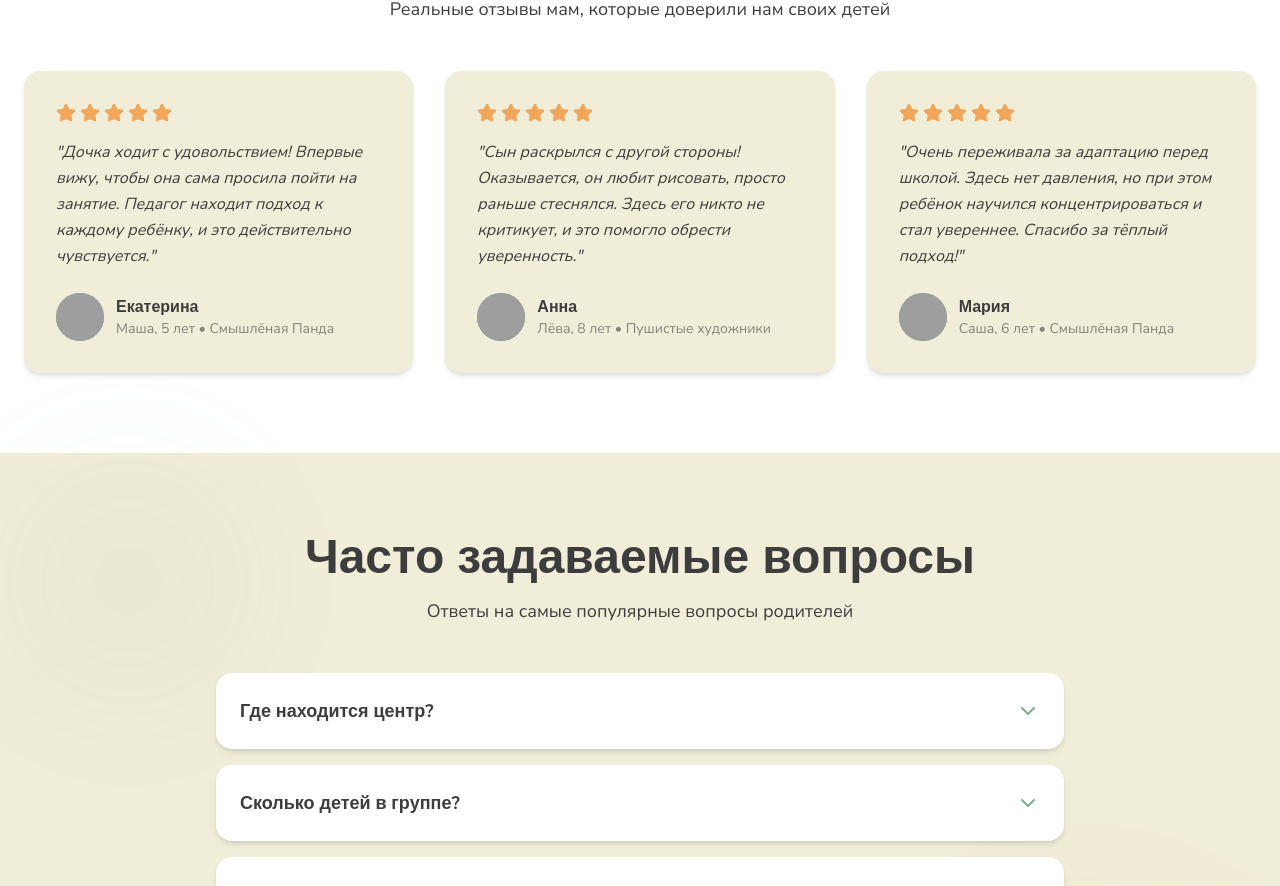
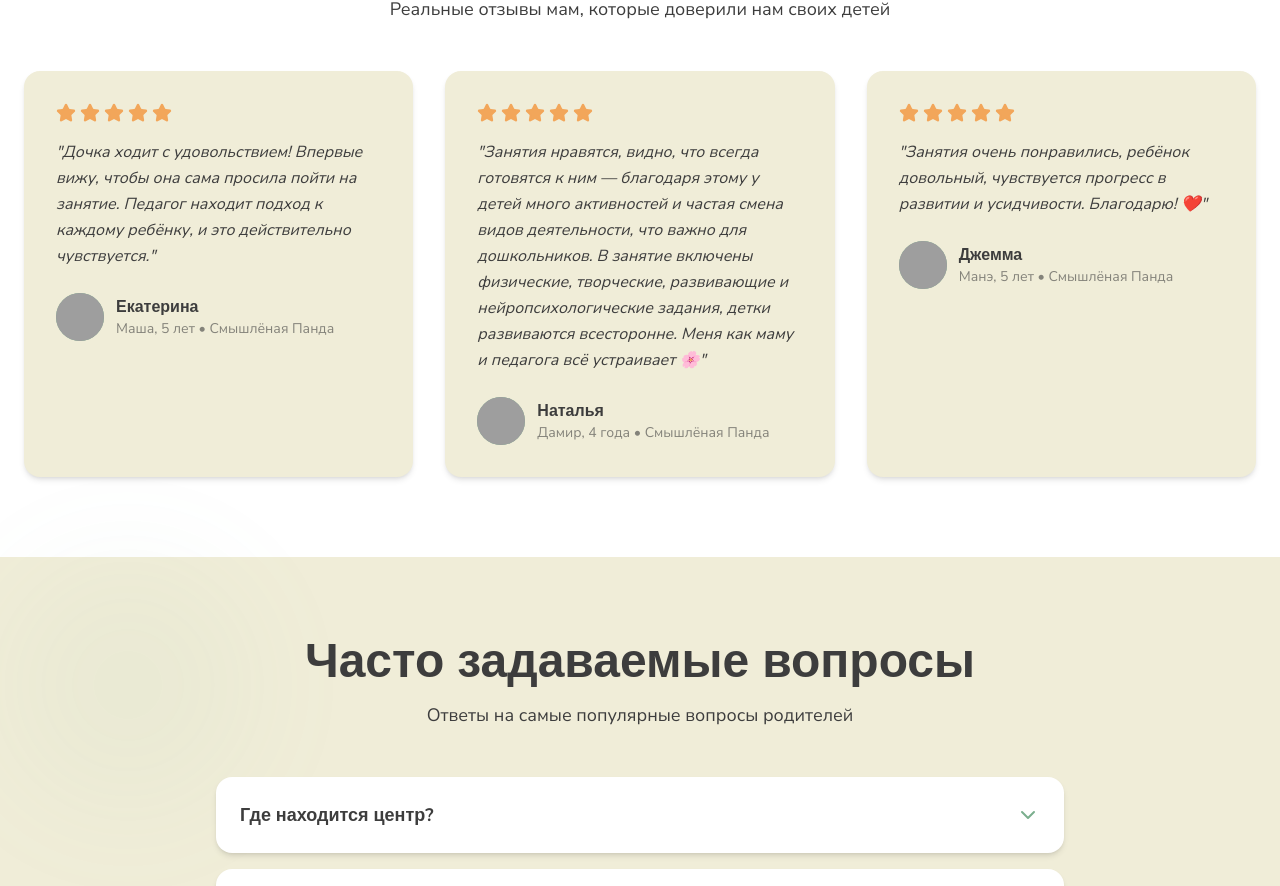
Before and after one commit to 200288btm-wq/akademiya-pandy, a React (Vite) app: page / in a window 1280 px wide. Shown: the part 5272-6158 px from the top of the page. Built offline with nearby package versions, Linux system fonts and the light colour scheme; grey boxes are pictures that could not be loaded.

Commit message:
Add files via upload

```diff
--- a/src/app/components/home/ReviewsSection.tsx
+++ b/src/app/components/home/ReviewsSection.tsx
@@ -10,17 +10,17 @@ export function ReviewsSection() {
       avatar: "https://images.unsplash.com/photo-1663045281813-c7407a6ec613?crop=entropy&cs=tinysrgb&fit=max&fm=jpg&ixid=M3w3Nzg4Nzd8MHwxfHNlYXJjaHwxfHxtb3RoZXIlMjBjaGlsZCUyMGhhcHB5JTIwZmFtaWx5fGVufDF8fHx8MTc3MzU5MDQxOHww&ixlib=rb-4.1.0&q=80&w=1080",
     },
     {
-      name: "Анна",
-      child: "Лёва, 8 лет",
-      program: "Пушистые художники",
-      text: "Сын раскрылся с другой стороны! Оказывается, он любит рисовать, просто раньше стеснялся. Здесь его никто не критикует, и это помогло обрести уверенность.",
+      name: "Наталья",
+      child: "Дамир, 4 года",
+      program: "Смышлёная Панда",
+      text: "Занятия нравятся, видно, что всегда готовятся к ним — благодаря этому у детей много активностей и частая смена видов деятельности, что важно для дошкольников. В занятие включены физические, творческие, развивающие и нейропсихологические задания, детки развиваются всесторонне. Меня как маму и педагога всё устраивает 🌸",
       avatar: "https://images.unsplash.com/photo-1663045281813-c7407a6ec613?crop=entropy&cs=tinysrgb&fit=max&fm=jpg&ixid=M3w3Nzg4Nzd8MHwxfHNlYXJjaHwxfHxtb3RoZXIlMjBjaGlsZCUyMGhhcHB5JTIwZmFtaWx5fGVufDF8fHx8MTc3MzU5MDQxOHww&ixlib=rb-4.1.0&q=80&w=1080",
     },
     {
-      name: "Мария",
-      child: "Саша, 6 лет",
+      name: "Джемма",
+      child: "Манэ, 5 лет",
       program: "Смышлёная Панда",
-      text: "Очень переживала за адаптацию перед школой. Здесь нет давления, но при этом ребёнок научился концентрироваться и стал увереннее. Спасибо за тёплый подход!",
+      text: "Занятия очень понравились, ребёнок довольный, чувствуется прогресс в развитии и усидчивости. Благодарю! ❤️",
       avatar: "https://images.unsplash.com/photo-1663045281813-c7407a6ec613?crop=entropy&cs=tinysrgb&fit=max&fm=jpg&ixid=M3w3Nzg4Nzd8MHwxfHNlYXJjaHwxfHxtb3RoZXIlMjBjaGlsZCUyMGhhcHB5JTIwZmFtaWx5fGVufDF8fHx8MTc3MzU5MDQxOHww&ixlib=rb-4.1.0&q=80&w=1080",
     },
   ];
@@ -45,34 +45,21 @@ export function ReviewsSection() {
               key={index}
               className="bg-[#F0EDD8] rounded-2xl p-8 shadow-md hover:shadow-xl transition-all transform hover:-translate-y-2"
             >
-              {/* Звёзды */}
               <div className="flex gap-1 mb-4">
                 {[...Array(5)].map((_, i) => (
                   <Star key={i} size={20} fill="#F2A65A" stroke="#F2A65A" />
                 ))}
               </div>
-
-              {/* Текст отзыва */}
               <p className="font-['Nunito_Sans',sans-serif] text-[#3D3D3D] leading-relaxed mb-6 italic">
                 "{review.text}"
               </p>
-
-              {/* Автор */}
               <div className="flex items-center gap-3">
                 <div className="w-12 h-12 rounded-full overflow-hidden bg-[#7BAF8E]">
-                  <img
-                    src={review.avatar}
-                    alt={review.name}
-                    className="w-full h-full object-cover"
-                  />
+                  <img src={review.avatar} alt={review.name} className="w-full h-full object-cover" />
                 </div>
                 <div>
-                  <p className="font-['Nunito',sans-serif] font-bold text-[#3D3D3D]">
-                    {review.name}
-                  </p>
-                  <p className="font-['Nunito_Sans',sans-serif] text-sm text-[#3D3D3D] opacity-60">
-                    {review.child} • {review.program}
-                  </p>
+                  <p className="font-['Nunito',sans-serif] font-bold text-[#3D3D3D]">{review.name}</p>
+                  <p className="font-['Nunito_Sans',sans-serif] text-sm text-[#3D3D3D] opacity-60">{review.child} • {review.program}</p>
                 </div>
               </div>
             </div>
```
